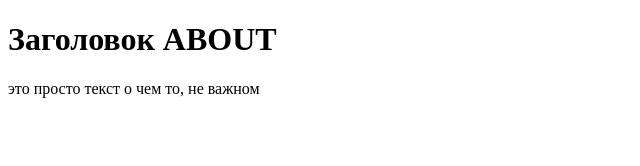
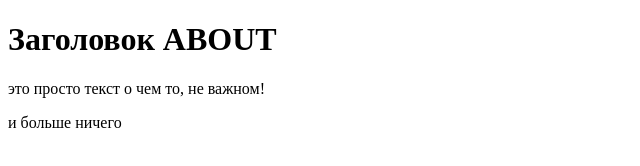
Before and after one commit to dzmitriy22db/frontend, a plain HTML site: page lesson_03/code/demo02/about/about.html in a window 1280 px wide. Shown: the whole page, without its empty margins (0-640 px from the left). Drawn offline with Linux system fonts and the light colour scheme.

Commit message:
about htm изменен

```diff
--- a/lesson_03/code/demo02/about/about.html
+++ b/lesson_03/code/demo02/about/about.html
@@ -7,7 +7,8 @@
 </head>
 <body>
     <h1>Заголовок ABOUT</h1>
-    <p>это просто текст о чем то, не важном</p>
+    <p>это просто текст о чем то, не важном!</p>
+    <p> и больше ничего</p>
 
 </body>
 </html>
```
